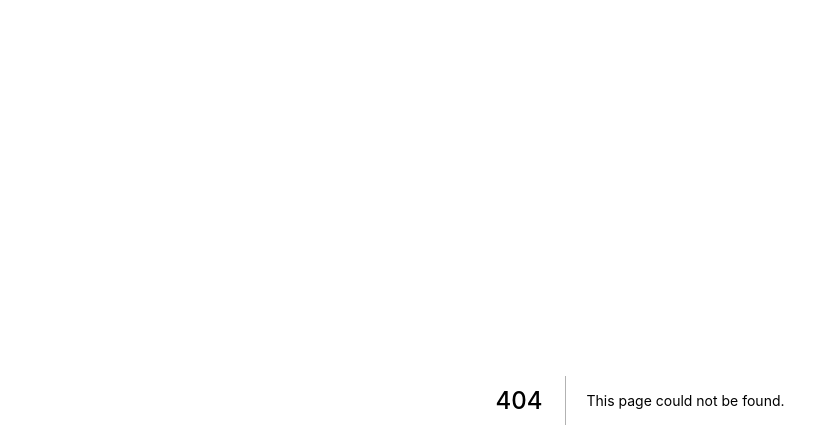
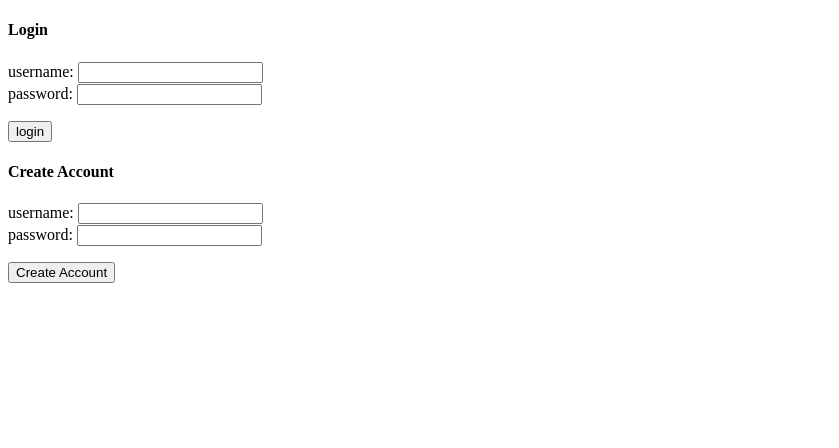
Before and after one commit to briankabiro/Jalada, a Next.js app: page /login in a window 1280 px wide. Before the commit this address had no page. Shown: the top 448 px of the page, without its empty margins (0-839 px from the left). Built offline with nearby package versions, Linux system fonts and the light colour scheme.

Commit message:
cooking with gas

```diff
--- /dev/null
+++ b/components/login-form.js
@@ -0,0 +1,18 @@
+export default () => (
+	<div>
+		<h4>Login</h4>
+		<p>username: <input type="text" /><br/>
+		password: <input type="password" /></p>
+		<button>login</button>
+		<h4>Create Account</h4>
+		<p>username: <input type="text" /><br/>
+		password: <input type="password" /></p>
+		<button>Create Account</button>
+		<style jsx>{`
+			p{
+				line-height:22px;
+			}
+		`}
+		</style>
+	</div>
+)
--- a/pages/index.js
+++ b/pages/index.js
@@ -1,3 +1,4 @@
+//header, meta, nav, page js
 const Index = () => (
 	<div>
 		<p>Wleve man </p>
--- /dev/null
+++ b/pages/login.js
@@ -0,0 +1,7 @@
+import LoginForm from '../components/login-form'
+
+export default () => (
+	<div>
+		<LoginForm />
+	</div>
+)
```
